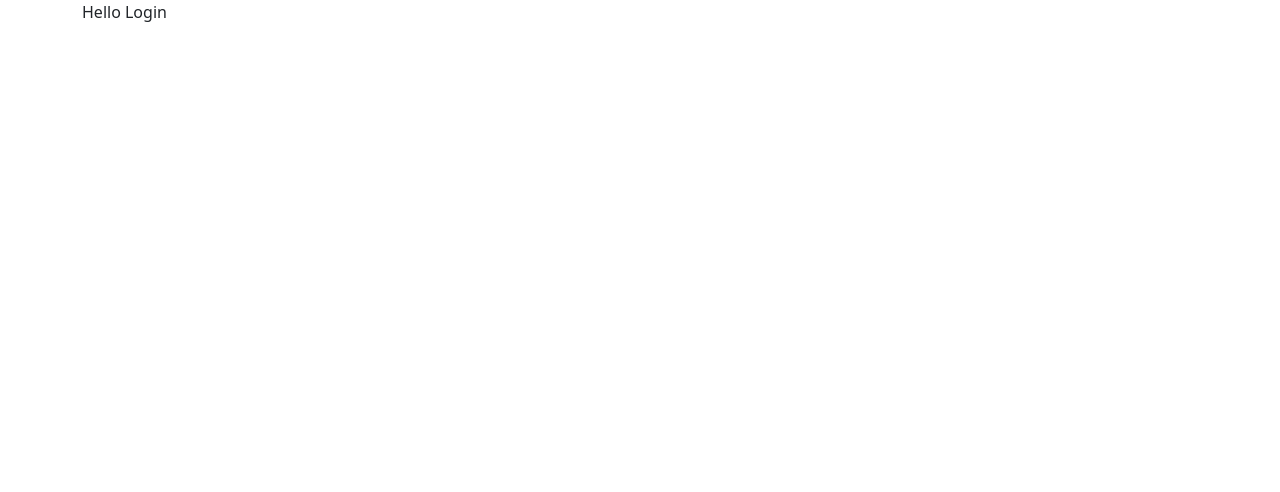
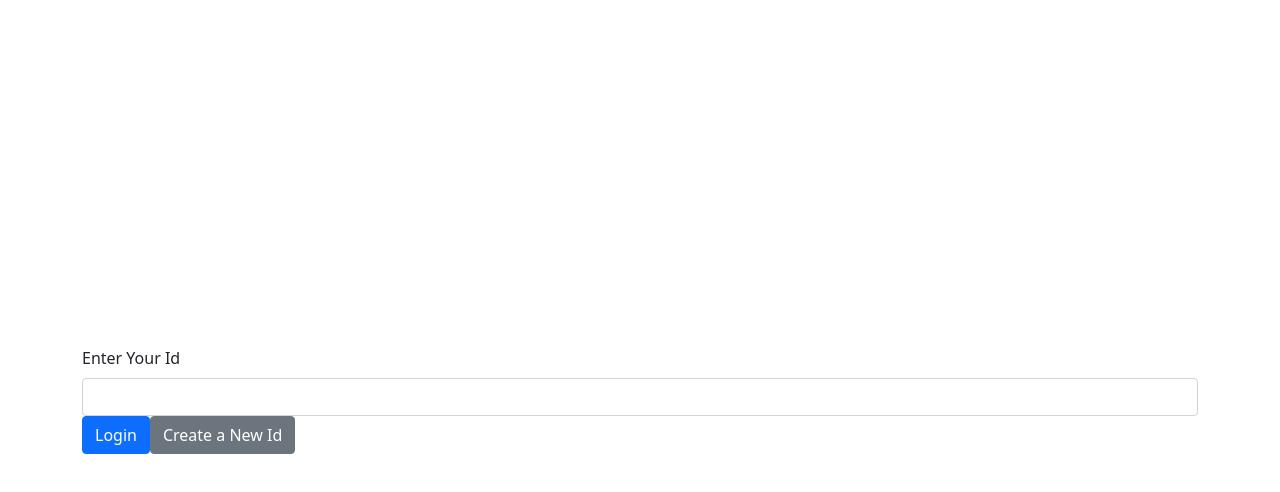
Before and after one commit to midth002/chat-app, a React (Create React App) app in the folder client/: page / in a window 1280 px wide. Shown: the top 492 px of the page. Built offline with nearby package versions, Linux system fonts and the light colour scheme.

Commit message:
Added to login to create a random id for room chats. Added hook use local storage to rerender the same id on the client side.

```diff
--- a/client/package.json
+++ b/client/package.json
@@ -22,6 +22,7 @@
     "react-scripts": "5.0.1",
     "scroll-to-bottom": "^1.0.1",
     "socket.io-client": "^4.5.1",
+    "uuid": "^8.3.2",
     "web-vitals": "^2.1.4"
   },
   "scripts": {
--- a/client/src/App.js
+++ b/client/src/App.js
@@ -1,12 +1,19 @@
 import React from 'react';
 import { BrowserRouter as Router, Route, Routes} from 'react-router-dom';
 import './App.css';
-import Login from './components/Login/Login'
+import Login from './components/Login/Login';
+import useLocalStorage from './hooks/useLocalStorage';
 
 
 const App = () => {
+
+  const [id, setId] = useLocalStorage()
+
   return (
-    <Login />
+    <>
+    {id}
+    <Login onIdSubmit={setId} />
+    </>
   );
 }
 
--- a/client/src/components/Login/Login.js
+++ b/client/src/components/Login/Login.js
@@ -1,10 +1,32 @@
-import React from 'react';
-import { Container } from 'react-bootstrap'
+import React, { useRef } from 'react';
+import { Container, Form, Button } from 'react-bootstrap';
+import { v4 as uuidV4 } from 'uuid'
 
-const Login = () => {
+const Login = ({ onIdSubmit }) => {
+
+    const idRef = useRef();
+
+    function handleSubmit(e) {
+        e.preventDefault();
+
+        onIdSubmit(idRef.current.value);
+    }
+
+    function createNewId() {
+       onIdSubmit(uuidV4());
+    }
+
+
   return (
-    <Container>
-        Hello Login
+    <Container className="align-items-center d-flex" style={({height: '100vh'})}>
+        <Form className="w-100" onSubmit={handleSubmit}>
+        <Form.Group>
+            <Form.Label>Enter Your Id</Form.Label>
+            <Form.Control type="text" ref={idRef} required />
+        </Form.Group>
+        <Button type="submit" className='mr-2'>Login</Button>
+        <Button variant="secondary" onClick={createNewId}>Create a New Id</Button>
+        </Form>
     </Container>
   )
 }
--- /dev/null
+++ b/client/src/hooks/useLocalStorage.js
@@ -0,0 +1,22 @@
+import { useEffect, useState } from 'react';
+
+const PREFIX = 'chat-app'
+
+export default function useLocalStorage(key, initialValue) {
+    const prefixedKey = PREFIX + key
+    const [value, setValue] = useState(() => {
+        const jsonValue = localStorage.getItem(prefixedKey);
+        if (jsonValue != null) return JSON.parse(jsonValue);
+        if (typeof initialValue === 'function') {
+            return initialValue();
+        } else {
+            return initialValue
+        }
+    });
+
+    useEffect(() => {
+        localStorage.setItem(prefixedKey, JSON.stringify(value))
+    }, [prefixedKey, value]);
+
+    return [value, setValue]
+}
```
Also changed, not shown: 1 other file (tests, documents, lock files or other folders).
